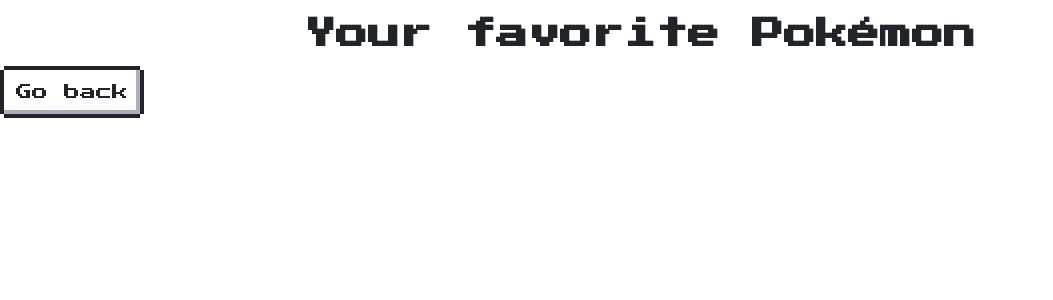
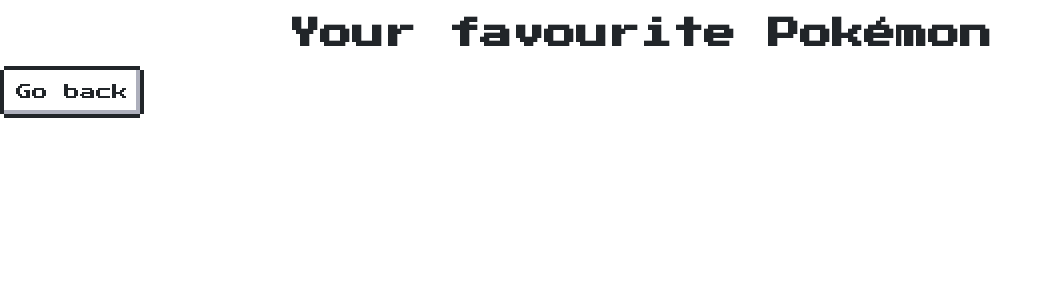
Before and after one commit to katebry/vue-project, a Vue app in the folder vue-project/: page /favourites in a window 1280 px wide. Shown: the top 300 px of the page, without its empty margins (0-1053 px from the left). Built offline with nearby package versions, Linux system fonts and the light colour scheme.

Commit message:
chore: fixed spelling mistake

```diff
--- a/vue-project/src/pages/favourites.vue
+++ b/vue-project/src/pages/favourites.vue
@@ -1,7 +1,7 @@
 <template>
   <div>
-    <h1 class="overview-favorite-pokemon__title">
-      Your favorite Pokémon
+    <h1 class="overview-favourite-pokemon__title">
+      Your favourite Pokémon
     </h1>
     <router-link
       class="nes-btn"
@@ -14,11 +14,11 @@
 </template>
 
 <style scoped>
-.overview-favorite-pokemon {
+.overview-favourite-pokemon {
     display: grid;
     grid-template-columns: 1fr 1fr;
 }
-.overview-favorite-pokemon__title {
+.overview-favourite-pokemon__title {
   margin-top: 10px;
   text-align: center;
 }
```
